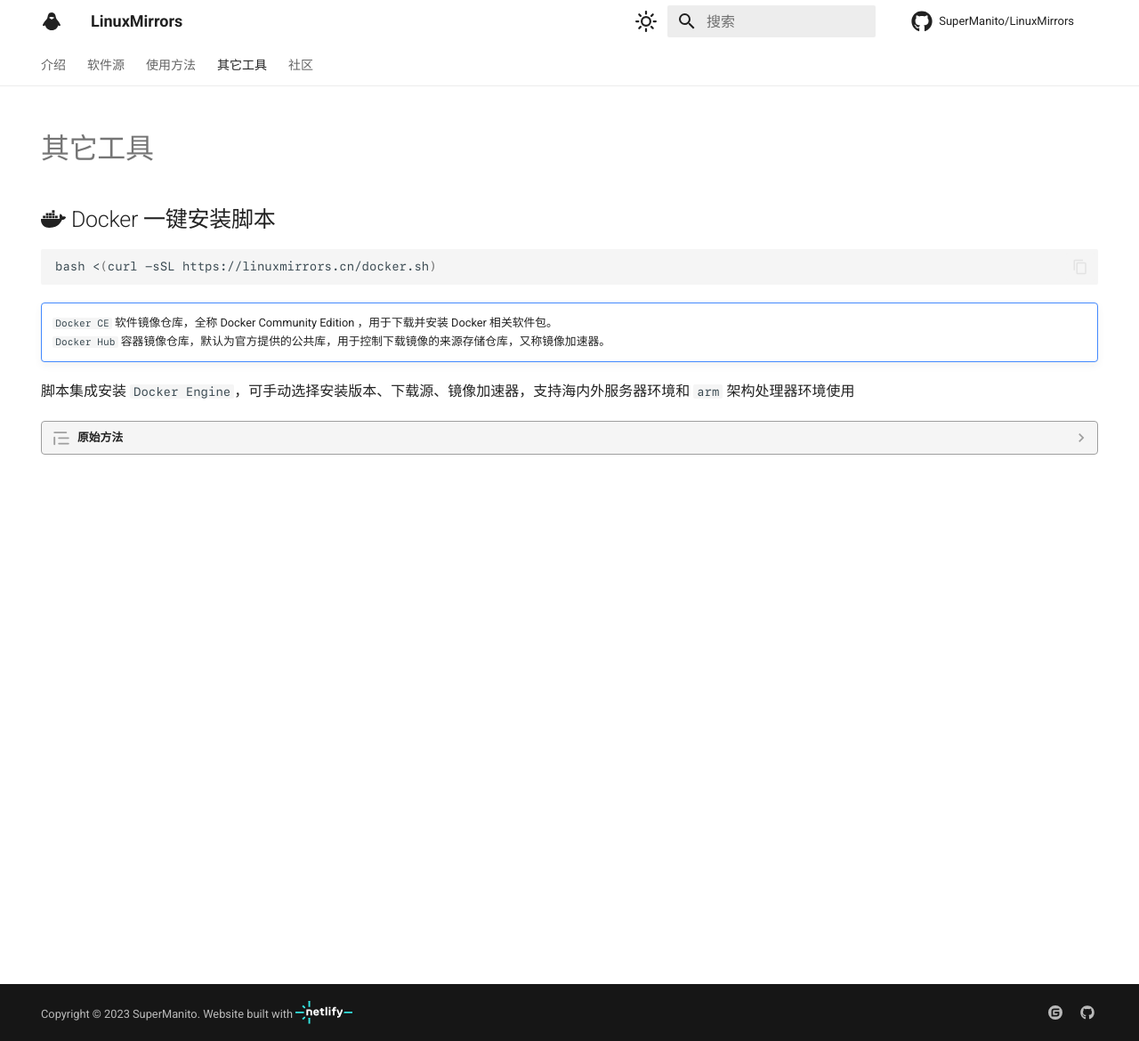
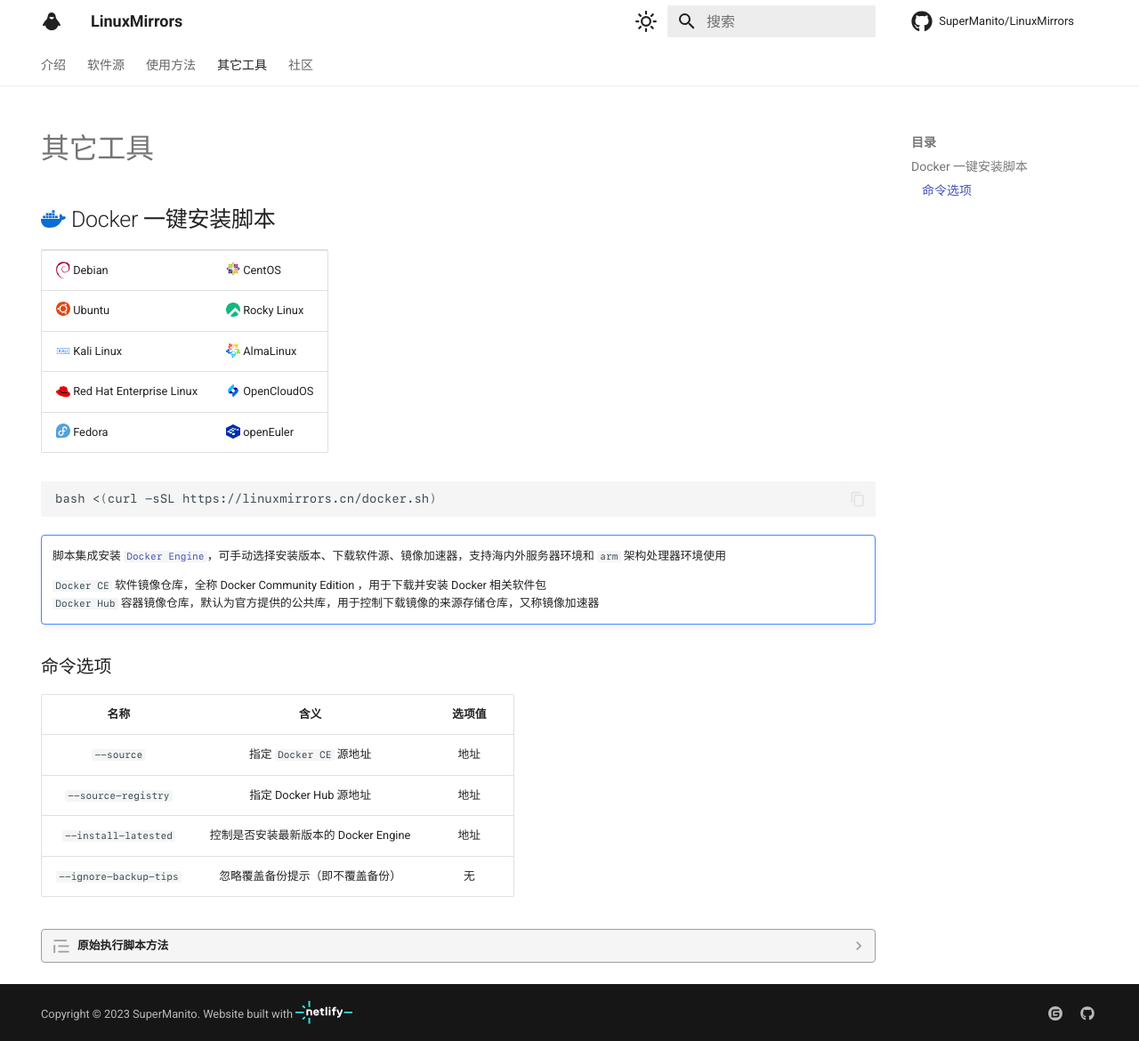
Before and after one commit to SuperManito/LinuxMirrors, an MkDocs documentation site: the page built from docs/other/index.md, in a window 1280 px wide and 1170 px high. Shown: the whole window at 89% size. Built offline with MkDocs 1.6.1 and Material for MkDocs 9.7.7, drawn with Linux system fonts in a browser that asks for light colours; comment, search, counter and statistics services are not loaded.

Commit message:
优化 Docker 脚本 & 更新文档

````diff
--- a/docs/other/index.md
+++ b/docs/other/index.md
@@ -1,24 +1,56 @@
 ---
 hide:
   - navigation
-  - toc
   - feedback
   - footer
 ---
 
-## :fontawesome-brands-docker: Docker 一键安装脚本
+## :fontawesome-brands-docker:{style="color: #086dd7"} Docker 一键安装脚本
+
+<table>
+<tr>
+    <td><a href="https://www.debian.org" target="_blank"><img src="/../assets/images/icon/debian.svg" width="16" height="16" style="vertical-align: -0.45em"/></a>&nbsp;Debian</td>
+    <td><a href="https://www.centos.org/centos-linux" target="_blank"><img src="/../assets/images/icon/centos.svg" width="16" height="16" style="vertical-align: -0.15em"/></a>&nbsp;CentOS</td>
+</tr>
+<tr>
+    <td><a href="https://cn.ubuntu.com" target="_blank"><img src="/../assets/images/icon/ubuntu.svg" width="16" height="16" style="vertical-align: -0.15em"/></a>&nbsp;Ubuntu</td>
+    <td><a href="https://rockylinux.org" target="_blank"><img src="/../assets/images/icon/rocky-linux.svg" width="16" height="16" style="vertical-align: -0.25em"/></a>&nbsp;Rocky Linux</td>
+</tr>
+<tr>
+    <td><a href="https://www.kali.org" target="_blank"><img src="/../assets/images/icon/kali-linux.svg" width="16" height="16"/></a>&nbsp;Kali Linux</td>
+    <td><a href="https://almalinux.org/zh-hans" target="_blank"><img src="/assets/images/icon/almalinux.svg" width="16" height="16" style="vertical-align: -0.25em"/></a>&nbsp;AlmaLinux</td>
+</tr>
+<tr>
+    <td><a href="https://access.redhat.com/products/red-hat-enterprise-linux" target="_blank"><img src="/../assets/images/icon/redhat.svg" width="16" height="16" style="vertical-align: -0.15em"/></a>&nbsp;Red Hat Enterprise Linux</td>
+    <td><a href="https://www.opencloudos.org" target="_blank"><img src="/assets/images/icon/opencloudos.png" width="16" height="16" style="vertical-align: -0.25em"/></a>&nbsp;OpenCloudOS</td>
+</tr>
+<tr>
+    <td><a href="https://fedoraproject.org/zh-Hans" target="_blank"><img src="/../assets/images/icon/fedora.ico" width="16" height="16" style="vertical-align: -0.15em"/></a>&nbsp;Fedora</td>
+    <td><a href="https://www.openeuler.org/zh" target="_blank"><img src="/../assets/images/icon/openeuler.ico" width="16" height="16" style="vertical-align: -0.25em"/></a>&nbsp;openEuler</td>
+</tr>
+</table>
 
 ``` bash
 bash <(curl -sSL https://linuxmirrors.cn/docker.sh)
 ```
 
 !!! node ""
-    `Docker CE` 软件镜像仓库，全称 Docker Community Edition ，用于下载并安装 Docker 相关软件包。
-    `Docker Hub` 容器镜像仓库，默认为官方提供的公共库，用于控制下载镜像的来源存储仓库，又称镜像加速器。
 
-脚本集成安装 `Docker Engine`，可手动选择安装版本、下载源、镜像加速器，支持海内外服务器环境和 `arm` 架构处理器环境使用
+    脚本集成安装 [`Docker Engine`](https://docs.docker.com/engine)，可手动选择安装版本、下载软件源、镜像加速器，支持海内外服务器环境和 `arm` 架构处理器环境使用
 
-??? quote "原始方法"
+    `Docker CE` 软件镜像仓库，全称 Docker Community Edition ，用于下载并安装 Docker 相关软件包
+    `Docker Hub` 容器镜像仓库，默认为官方提供的公共库，用于控制下载镜像的来源存储仓库，又称镜像加速器
+
+### 命令选项
+
+| 名称 | 含义 | 选项值 |
+| :-: | :-: | :-: |
+| `--source` | 指定 `Docker CE` 源地址 | 地址 |
+| `--source-registry` | 指定 Docker Hub 源地址 | 地址 |
+| `--install-latested` | 控制是否安装最新版本的 Docker Engine | 地址 |
+| `--ignore-backup-tips` | 忽略覆盖备份提示（即不覆盖备份） | 无 |
+
+??? quote "原始执行脚本方法"
 
     ``` bash
     bash <(curl -sSL https://gitee.com/SuperManito/LinuxMirrors/raw/main/DockerInstallation.sh)
--- a/mkdocs.yml
+++ b/mkdocs.yml
@@ -52,7 +52,6 @@
     - content.tooltips
     - content.code.copy
     - content.code.annotate
-    - content.tabs.link
     - search.suggest
     - search.highlight
     - announce.dismiss
````
Also changed, not shown: docs/mirrors/index.md (+16 -16 lines), docs/use/index.md (+1 -1 lines), 2 other files.
